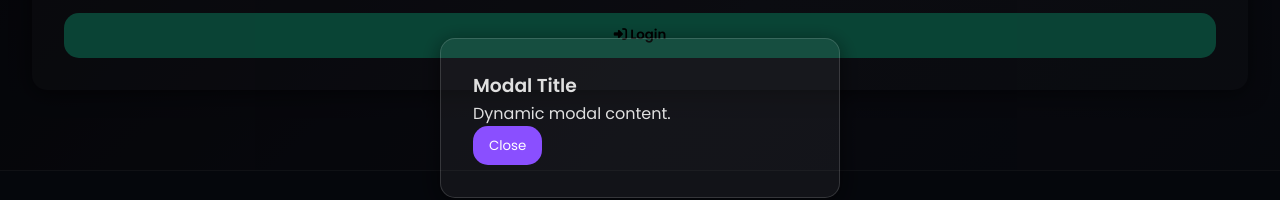
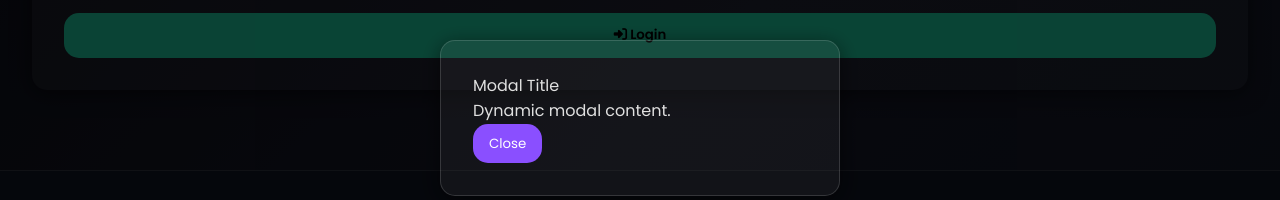
Before and after one commit to Shreyas-sv10/10, a plain HTML site: page index.html in a window 1280 px wide. Shown: the part 282-482 px from the top of the page. Drawn offline with Linux system fonts and the light colour scheme.

Commit message:
Update index.html

```diff
--- a/index.html
+++ b/index.html
@@ -224,13 +224,11 @@
       </div>
     </div>
     <p>© 2025 Keeranna Store. Crafted with <i class="fas fa-heart"></i> for small businesses.</p>
-  </footer>  <!-- ================= MODALS ================= -->  <div id="modal-overlay" class="hidden">
-    <div class="modal">
-      <h3 id="modal-title">Modal Title</h3>
-      <div id="modal-content">
-        <p>Dynamic modal content.</p>
-      </div>
-      <button id="close-modal" class="btn-secondary">Close</button>
-    </div>
-  </div>  <script src="script.js"></script></body>
+  </footer>  <!-- ================= MODALS ================= -->  <!-- Modal -->
+<div id="modal-overlay" class="hidden">
+  <div class="modal">
+    <div id="modal-body">Modal Title<br>Dynamic modal content.</div>
+    <button class="btn-secondary" onclick="closeModal()">Close</button>
+  </div>
+</div><script src="script.js"></script></body>
                                    </html>
```
